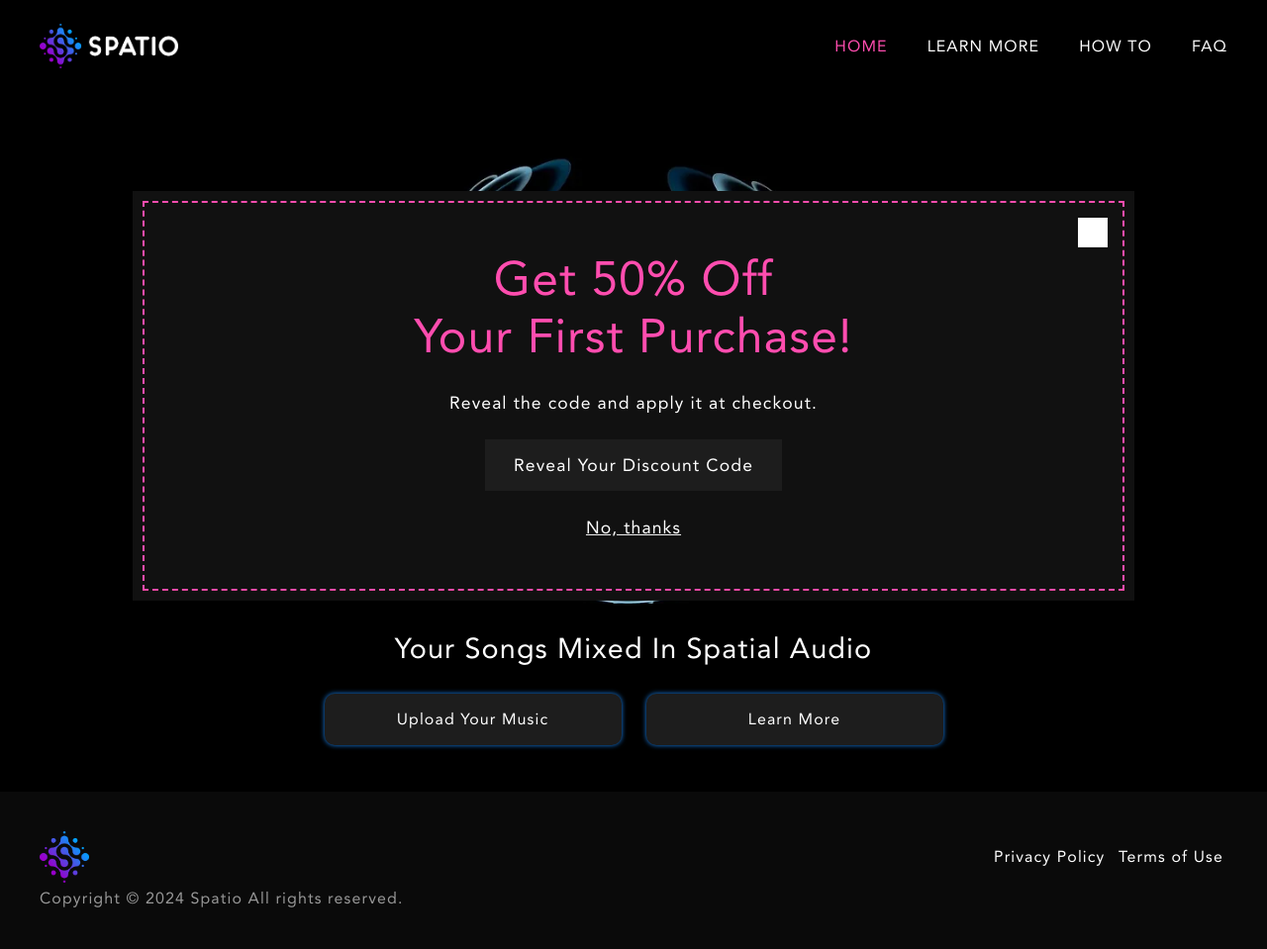
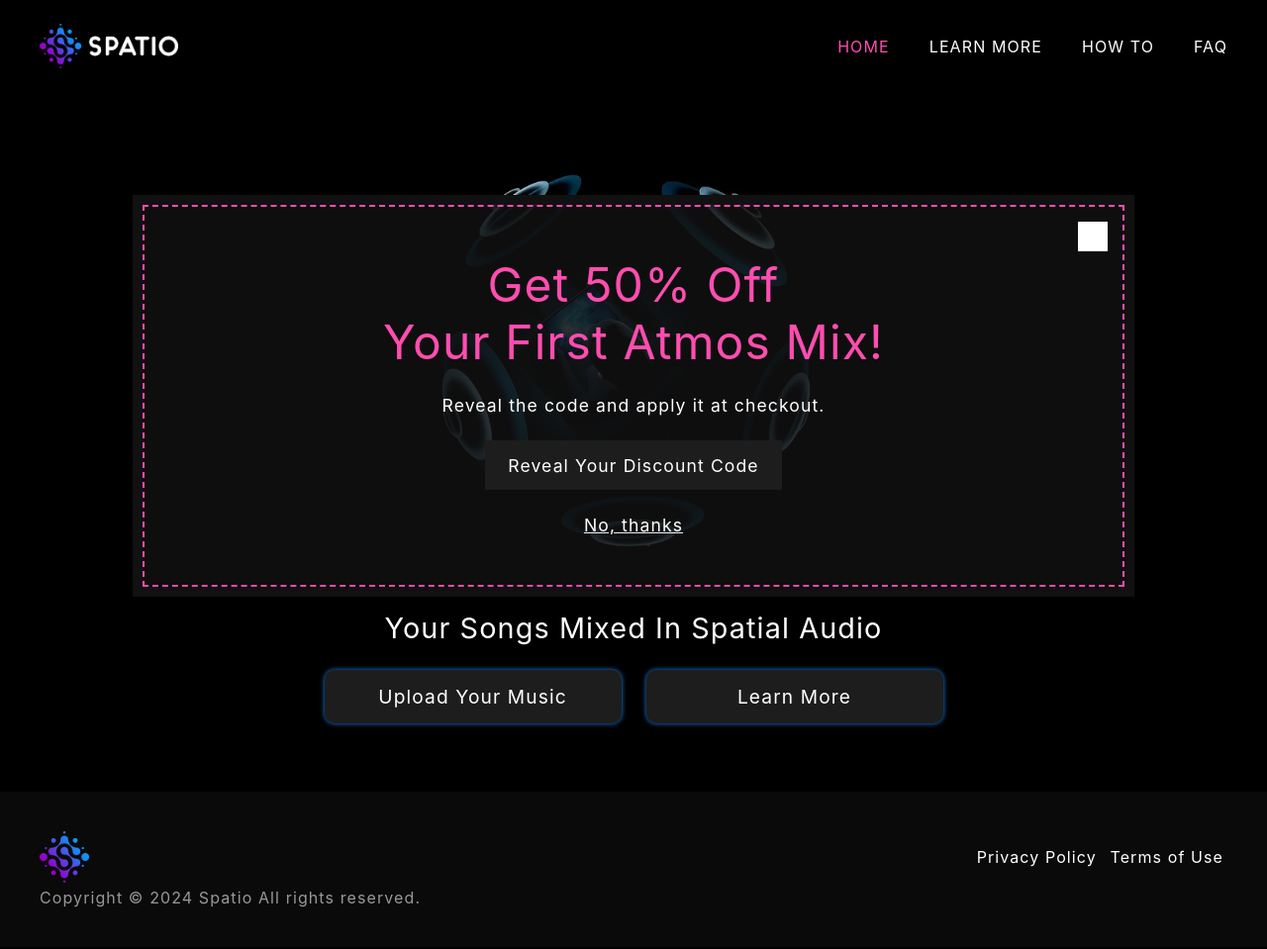
Before and after one commit to Z50LTI/z50lti.github.io, a PHP site: page / in a window 1280 px wide. Shown: the whole page at 99% size. After the commit the page ends 917 px from the top, so only its background shows below. Run offline with PHP 8.4, Linux system fonts and the light colour scheme; grey boxes are pictures that could not be loaded.

Commit message:
Add files via upload

```diff
--- a/css/_main.scss
+++ b/css/_main.scss
@@ -187,15 +187,17 @@ header {
   gap: 25px;
   text-align: center;
   overflow-x: hidden;
-
+  width: 100%;
   padding: 10px;
   margin: 0 auto;
   padding-top: 0;
 
   img {
     width: 100%;
-    height: 60vh;
+    height: 55vh;
+    padding-bottom: 5vh;
     object-fit: contain;
+    margin-bottom: auto;
   }
 
   h2 {
@@ -206,6 +208,7 @@ header {
     display: flex;
     flex-direction: row;
     gap: 25px;
+    font-size: 1.2rem;
   }
 }
 
@@ -434,42 +437,10 @@ header {
   }
 }
 
-/* #coupon-button {
-  position: absolute;
-  top: 40%;
-  left: 0;
-  height: 30px;
-  width: 120px;
-  background-color: rgb(255, 77, 175);
-  color: black;
-  padding: 20px;
-
-  display: flex;
-  align-items: center;
-  justify-content: center;
-
-  clip-path: polygon(
-    0 0,
-    0% 20%,
-    0 49%,
-    0 100%,
-    20% 100%,
-    55% 100%,
-    100% 100%,
-    100% 100%,
-    86% 51%,
-    100% 0,
-    100% 0,
-    46% 0
-  );
-} */
-
 #coupon {
   position: fixed;
-  /*   max-height: 50svh; */
-  /*   height: 100%; */
+  transform: translate3d(0, 0, 0);
 
-  background-color: rgb(17, 17, 17);
   color: white;
   top: 50%;
   z-index: 100;
@@ -484,30 +455,14 @@ header {
   opacity: 0;
   animation: fadein 0.5s forwards;
   animation-delay: 1s;
-
   display: flex;
   flex-direction: column;
   gap: 25px;
   align-items: center;
   justify-content: center;
+  max-height: 100svh;
 
-  /*   bottom: 0px;
-  right: 0;
-  left: auto;
-  transform: none;
-  width: auto;
-  height: auto;
-  gap: 10px; */
-
-  &::before {
-    color: "d";
-    background-color: black;
-    position: fixed;
-    width: 100%;
-    height: 100%;
-    left: 0;
-    top: 0;
-  }
+  background-color: rgba(17, 17, 17, 0.85);
 
   h2 {
     line-height: 1.2;
--- a/css/_responsive.scss
+++ b/css/_responsive.scss
@@ -68,6 +68,16 @@
   }
 }
 
+@media only screen and (min-width: 769px) {
+  header {
+    nav {
+      display: flex !important;
+      opacity: 1 !important;
+      transform: none !important;
+    }
+  }
+}
+
 @media only screen and (max-width: 768px) {
   #hamburger,
   #close {
@@ -78,6 +88,10 @@
     position: absolute;
     top: 30px;
     right: 20px;
+  }
+
+  main.landing {
+    min-height: calc(100svh - 64px);
   }
 
   header {
@@ -108,6 +122,8 @@
   .home {
     .home-buttons {
       flex-direction: column;
+      max-width: 400px;
+      width: 100%;
     }
   }
 
@@ -119,7 +135,8 @@
     }
 
     img {
-      height: 35vh;
+      height: 30vh;
+      padding-bottom: 5vh;
     }
 
     .home-buttons {
@@ -185,8 +202,8 @@
 
   .home {
     .home-buttons {
-      width: 100%;
-      max-width: 300px;
+      width: calc(100% - 20px);
+      /*      max-width: 300px; */
     }
   }
 
@@ -240,7 +257,8 @@
 @media only screen and (max-height: 620px) {
   .home {
     img {
-      height: 46vh;
+      height: 40vh;
+      padding-bottom: 5vh;
     }
   }
 }
@@ -250,7 +268,8 @@
     gap: 10px;
 
     img {
-      height: 35vh;
+      height: 30vh;
+      padding-bottom: 5vh;
     }
   }
 }
--- a/css/_typography.scss
+++ b/css/_typography.scss
@@ -1,13 +1,15 @@
-@import url("https://fonts.googleapis.com/css2?family=Exo+2:ital,wght@0,100..900;1,100..900&display=swap");
+/* @import url("https://fonts.googleapis.com/css2?family=Exo+2:ital,wght@0,100..900;1,100..900&display=swap");
 
 @font-face {
   font-family: Avenir;
   src: url(../fonts/avenir/avenir_roman_12.woff);
-}
+} */
 
 body {
-  font-family: "Exo 2", sans-serif;
-  font-family: Avenir;
+  /*  font-family: "Exo 2", sans-serif;
+  font-family: Avenir; */
+  font-family: -apple-system, BlinkMacSystemFont, Segoe UI, Roboto, Oxygen,
+    Ubuntu, Cantarell, Fira Sans, Droid Sans, Helvetica Neue, sans-serif;
   color: white;
   letter-spacing: 1.1px;
 }
--- a/css/styles.css
+++ b/css/styles.css
@@ -1,11 +1,13 @@
-@import url("https://fonts.googleapis.com/css2?family=Exo+2:ital,wght@0,100..900;1,100..900&display=swap");
+/* @import url("https://fonts.googleapis.com/css2?family=Exo+2:ital,wght@0,100..900;1,100..900&display=swap");
+
 @font-face {
   font-family: Avenir;
   src: url(../fonts/avenir/avenir_roman_12.woff);
-}
+} */
 body {
-  font-family: "Exo 2", sans-serif;
-  font-family: Avenir;
+  /*  font-family: "Exo 2", sans-serif;
+  font-family: Avenir; */
+  font-family: -apple-system, BlinkMacSystemFont, Segoe UI, Roboto, Oxygen, Ubuntu, Cantarell, Fira Sans, Droid Sans, Helvetica Neue, sans-serif;
   color: white;
   letter-spacing: 1.1px;
 }
@@ -255,15 +257,18 @@ header nav a:hover, header nav a.active {
   gap: 25px;
   text-align: center;
   overflow-x: hidden;
+  width: 100%;
   padding: 10px;
   margin: 0 auto;
   padding-top: 0;
 }
 .home img {
   width: 100%;
-  height: 60vh;
+  height: 55vh;
+  padding-bottom: 5vh;
   -o-object-fit: contain;
      object-fit: contain;
+  margin-bottom: auto;
 }
 .home h2 {
   white-space: nowrap;
@@ -277,6 +282,7 @@ header nav a:hover, header nav a.active {
       -ms-flex-direction: row;
           flex-direction: row;
   gap: 25px;
+  font-size: 1.2rem;
 }
 
 /* Learn more */
@@ -535,40 +541,10 @@ header nav a:hover, header nav a.active {
   color: rgb(255, 77, 175);
 }
 
-/* #coupon-button {
-  position: absolute;
-  top: 40%;
-  left: 0;
-  height: 30px;
-  width: 120px;
-  background-color: rgb(255, 77, 175);
-  color: black;
-  padding: 20px;
-
-  display: flex;
-  align-items: center;
-  justify-content: center;
-
-  clip-path: polygon(
-    0 0,
-    0% 20%,
-    0 49%,
-    0 100%,
-    20% 100%,
-    55% 100%,
-    100% 100%,
-    100% 100%,
-    86% 51%,
-    100% 0,
-    100% 0,
-    46% 0
-  );
-} */
 #coupon {
   position: fixed;
-  /*   max-height: 50svh; */
-  /*   height: 100%; */
-  background-color: rgb(17, 17, 17);
+  -webkit-transform: translate3d(0, 0, 0);
+          transform: translate3d(0, 0, 0);
   color: white;
   top: 50%;
   z-index: 100;
@@ -600,22 +576,8 @@ header nav a:hover, header nav a.active {
   -webkit-box-pack: center;
       -ms-flex-pack: center;
           justify-content: center;
-  /*   bottom: 0px;
-  right: 0;
-  left: auto;
-  transform: none;
-  width: auto;
-  height: auto;
-  gap: 10px; */
-}
-#coupon::before {
-  color: "d";
-  background-color: black;
-  position: fixed;
-  width: 100%;
-  height: 100%;
-  left: 0;
-  top: 0;
+  max-height: 100svh;
+  background-color: rgba(17, 17, 17, 0.85);
 }
 #coupon h2 {
   line-height: 1.2;
--- a/faq.html
+++ b/faq.html
@@ -13,7 +13,7 @@
     <meta name="description" content="Spatio" />
     <meta name="keywords" content="keyword, keyword, keyword" />
 
-    <link rel="stylesheet" href="css/styles.css?v=2" />
+    <link rel="stylesheet" href="css/styles.css?v=5" />
     <link rel="icon" type="image/x-icon" href="assets/images/favicon.png" />
   </head>
   <body>
--- a/howto.html
+++ b/howto.html
@@ -13,7 +13,7 @@
     <meta name="description" content="Spatio" />
     <meta name="keywords" content="keyword, keyword, keyword" />
 
-    <link rel="stylesheet" href="css/styles.css?v=2" />
+    <link rel="stylesheet" href="css/styles.css?v=5" />
     <link rel="icon" type="image/x-icon" href="assets/images/favicon.png" />
   </head>
   <body>
--- a/index.html
+++ b/index.html
@@ -12,7 +12,7 @@
     <meta name="description" content="Spatio" />
     <meta name="keywords" content="keyword, keyword, keyword" />
 
-    <link rel="stylesheet" href="css/styles.css?v=4" />
+    <link rel="stylesheet" href="css/styles.css?v=5" />
     <link rel="icon" type="image/x-icon" href="assets/images/favicon.png" />
   </head>
   <body>
@@ -43,12 +43,13 @@
           <a class="button" href="learnmore.html"> Learn More </a>
         </div>
       </div>
+    </main>
 
     <div id="coupon">
       <img src="assets/icons/close.svg" alt="" id="coupon-close" />
       <h2>
         Get 50% Off <br />
-          Your First Purchase!
+        Your First Atmos Mix!
       </h2>
       <p>Reveal the code and apply it at checkout.</p>
 
@@ -61,7 +62,6 @@
 
       <p id="no-thanks">No, thanks</p>
     </div>
-    </main>
 
     <footer>
       <div class="footer-content">
@@ -76,39 +76,7 @@
       <div class="copyright">Copyright © 2024 Spatio All rights reserved.</div>
     </footer>
 
-    <!--     <div id="coupon-button">Coupon</div>
- -->
-
-    <script>
-      document.getElementById("coupon-close").addEventListener("click", () => {
-        document.getElementById("coupon").style.display = "none";
-      });
-
-      document.getElementById("reveal-code").addEventListener("click", () => {
-        document.getElementById("reveal-code").style.display = "none";
-      });
-    </script>
-
-    <script>
-      document.addEventListener("DOMContentLoaded", (event) => {
-        const coupon = document.getElementById("coupon");
-        const noThanks = coupon.querySelector("#no-thanks");
-
-        noThanks.addEventListener("click", () => {
-          document.cookie = "hideCoupon=true; max-age=604800";
-          coupon.style.display = "none";
-        });
-
-        if (
-          document.cookie
-            .split(";")
-            .some((item) => item.trim().startsWith("hideCoupon="))
-        ) {
-          coupon.style.display = "none";
-        }
-      });
-    </script>
-
     <script src="js/menu.js"></script>
+    <script src="js/coupon.js"></script>
   </body>
 </html>
--- /dev/null
+++ b/js/coupon.js
@@ -0,0 +1,25 @@
+const coupon = document.getElementById("coupon");
+const noThanks = coupon.querySelector("#no-thanks");
+
+document.getElementById("coupon-close").addEventListener("click", () => {
+  coupon.style.display = "none";
+});
+
+document.getElementById("reveal-code").addEventListener("click", () => {
+  document.getElementById("reveal-code").style.display = "none";
+});
+
+document.addEventListener("DOMContentLoaded", (event) => {
+  noThanks.addEventListener("click", () => {
+    document.cookie = "hideCoupon=true; max-age=604800";
+    coupon.style.display = "none";
+  });
+
+  if (
+    document.cookie
+      .split(";")
+      .some((item) => item.trim().startsWith("hideCoupon="))
+  ) {
+    coupon.style.display = "none";
+  }
+});
--- a/learnmore.html
+++ b/learnmore.html
@@ -13,7 +13,7 @@
     <meta name="description" content="Spatio" />
     <meta name="keywords" content="keyword, keyword, keyword" />
 
-    <link rel="stylesheet" href="css/styles.css?v=2" />
+    <link rel="stylesheet" href="css/styles.css?v=5" />
     <link rel="icon" type="image/x-icon" href="assets/images/favicon.png" />
   </head>
   <body class="bg">
```
Also changed, not shown: other parts of css/styles.css (+23 -5 lines), 1 other file. Lines whose indentation alone changed are shown as unchanged.
